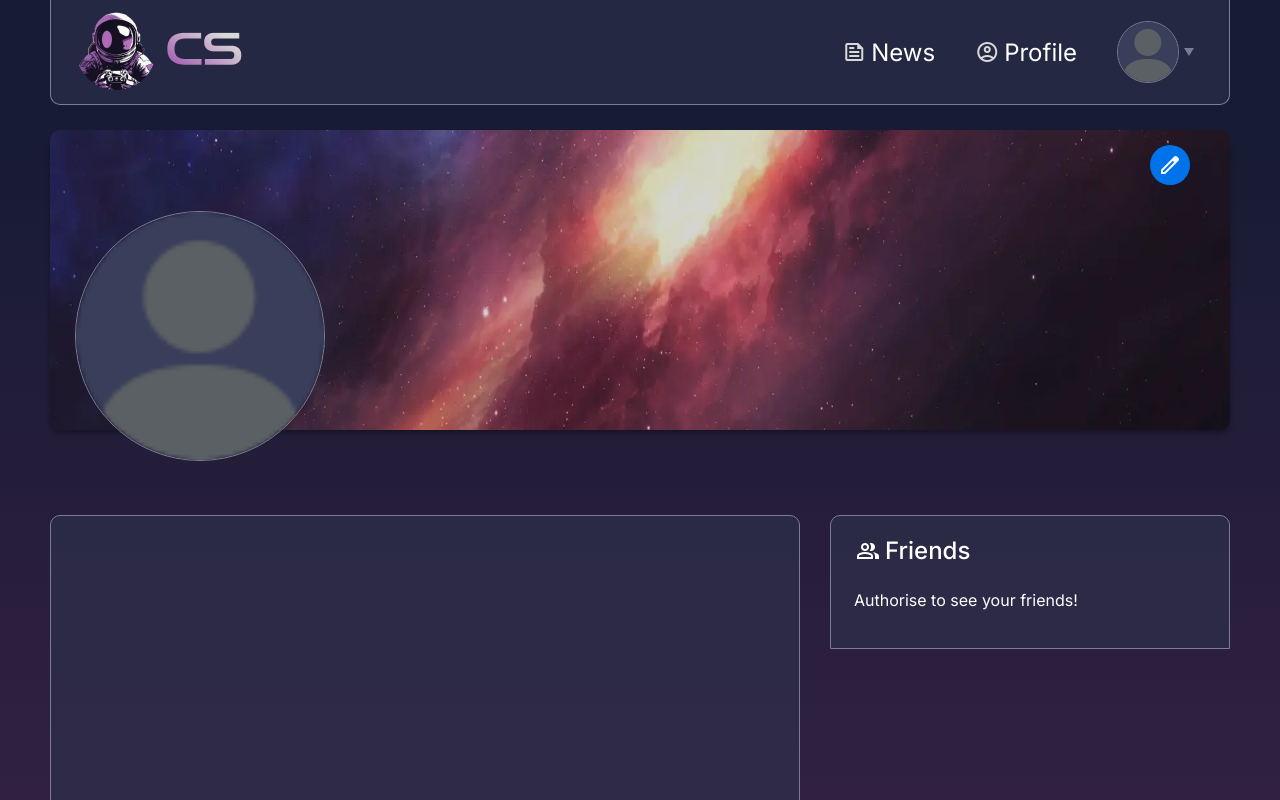
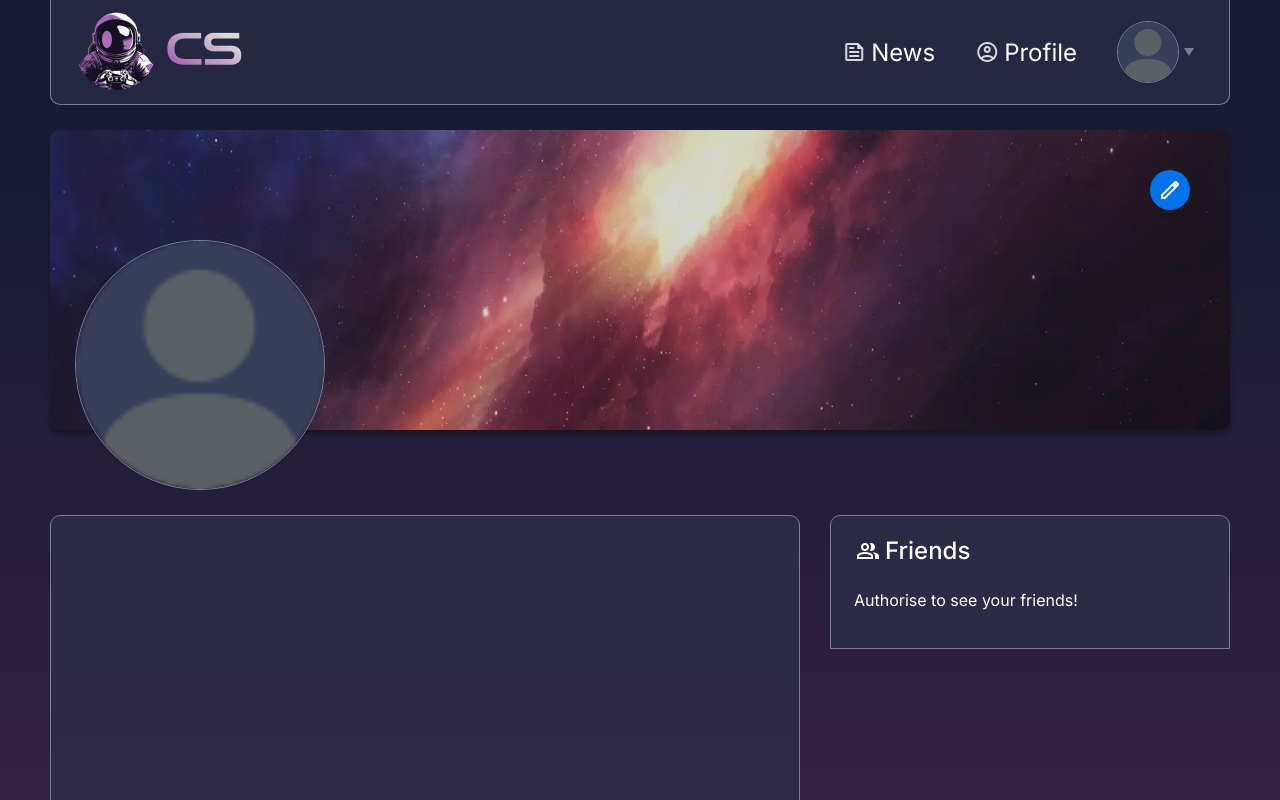
Before and after one commit to Dimitry-dotru/cyber-space, a Next.js app: page / in a window 1280 px wide. Shown: the top 800 px of the page. Built offline with nearby package versions, Linux system fonts and the light colour scheme.

Commit message:
small fixe

```diff
--- a/components/UserBanner/style.css
+++ b/components/UserBanner/style.css
@@ -3,26 +3,23 @@
   height: 100%;
   margin-left: 50px;
   margin-right: 50px;
+  margin-top: 25px;
+  margin-bottom: 81px;
 }
-.banner{
+.banner {
   width: 100%;
   height: 300px;
   border-radius: 10px;
-    margin-top: 25px;
-    margin-bottom: 81px;
-    box-shadow: 0px 4px 4px 0px rgba(0, 0, 0, 0.30);
+  box-shadow: 0px 4px 4px 0px rgba(0, 0, 0, 0.3);
 }
-.avatar{
+.avatar {
   width: 250px;
   height: 250px;
-    border-radius: 10000px;
-    border: 1px solid #797E93;
+  border: 1px solid var(--primary-color);
   position: absolute;
-    margin-left: 25px;
-    margin-top: 106px;
-    left: 0px;
-    /* transform: translate(-50%, -50%); */
-    border-radius: 50%
+  left: 25px;
+  bottom: -56px;
+  border-radius: 50%;
 }
 .edit-button {
   position: absolute;
@@ -32,10 +29,10 @@
   border: none;
   cursor: pointer;
 }
-.edit-box-circle{
+.edit-box-circle {
   margin-top: 20px;
   margin-right: 40px;
-  background-color: #0073EA;
+  background-color: var(--blue);
   border-radius: 50px;
   width: 40px;
   height: 40px;
```
Also changed, not shown: components/UserBanner/index.tsx (+4 -24 lines). Lines whose indentation alone changed are shown as unchanged.
